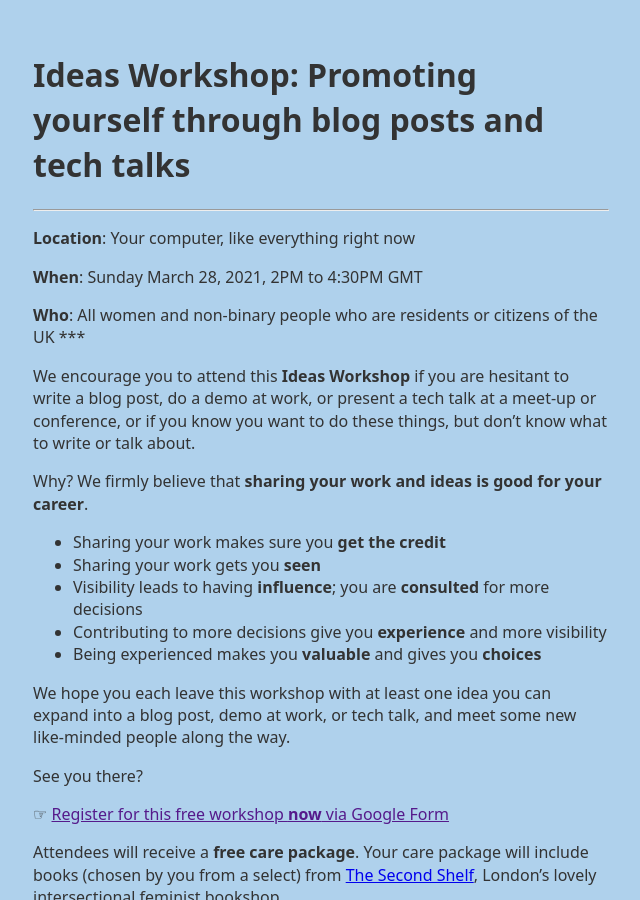
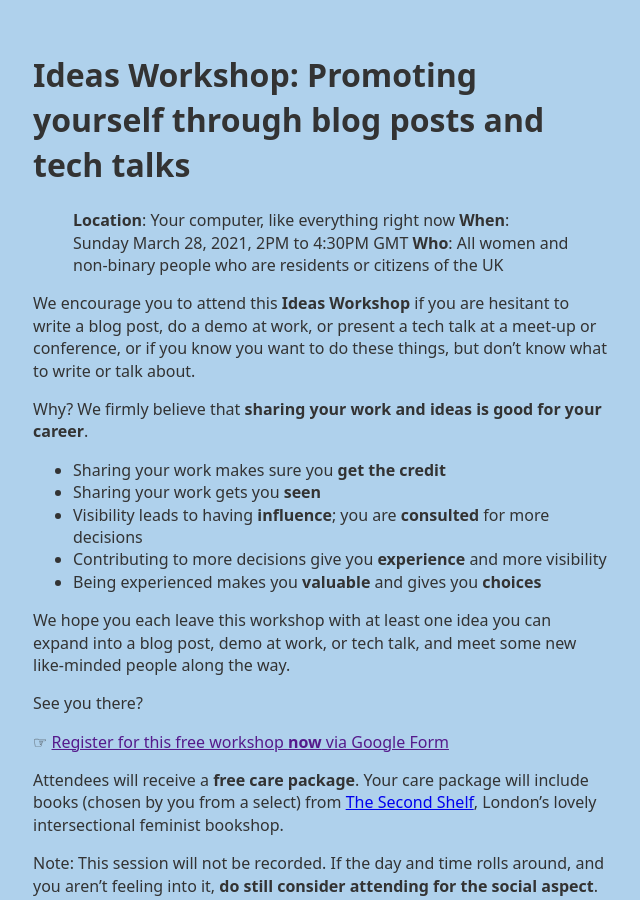
Before and after one commit to cactus-collective/cactus-collective.github.io, a Jekyll site: the page built from ideas-workshop.md, in a window 1280 px wide and 900 px high. Shown: the whole window, without its empty margins (319-959 px from the left). Built offline with Jekyll 4.4.1, drawn with Linux system fonts in a browser that asks for light colours; some web fonts are replaced; our own code applies the rules of GitHub Pages for plain Markdown files.

Commit message:
what does this do?

```diff
--- a/ideas-workshop.md
+++ b/ideas-workshop.md
@@ -4,13 +4,9 @@ layout: default
 
 # Ideas Workshop: Promoting yourself through blog posts and tech talks
 
-***
-**Location**: Your computer, like everything right now
-
-**When**: Sunday March 28, 2021, 2PM to 4:30PM GMT
-
-**Who**: All women and non-binary people who are residents or citizens of the UK
-***
+> **Location**: Your computer, like everything right now
+> **When**: Sunday March 28, 2021, 2PM to 4:30PM GMT
+> **Who**: All women and non-binary people who are residents or citizens of the UK
 
 We encourage you to attend this **Ideas Workshop** if you are hesitant to write a blog post, do a demo at work, or present a tech talk at a meet-up or conference, or if you know you want to do these things, but don’t know what to write or talk about.
 
```
